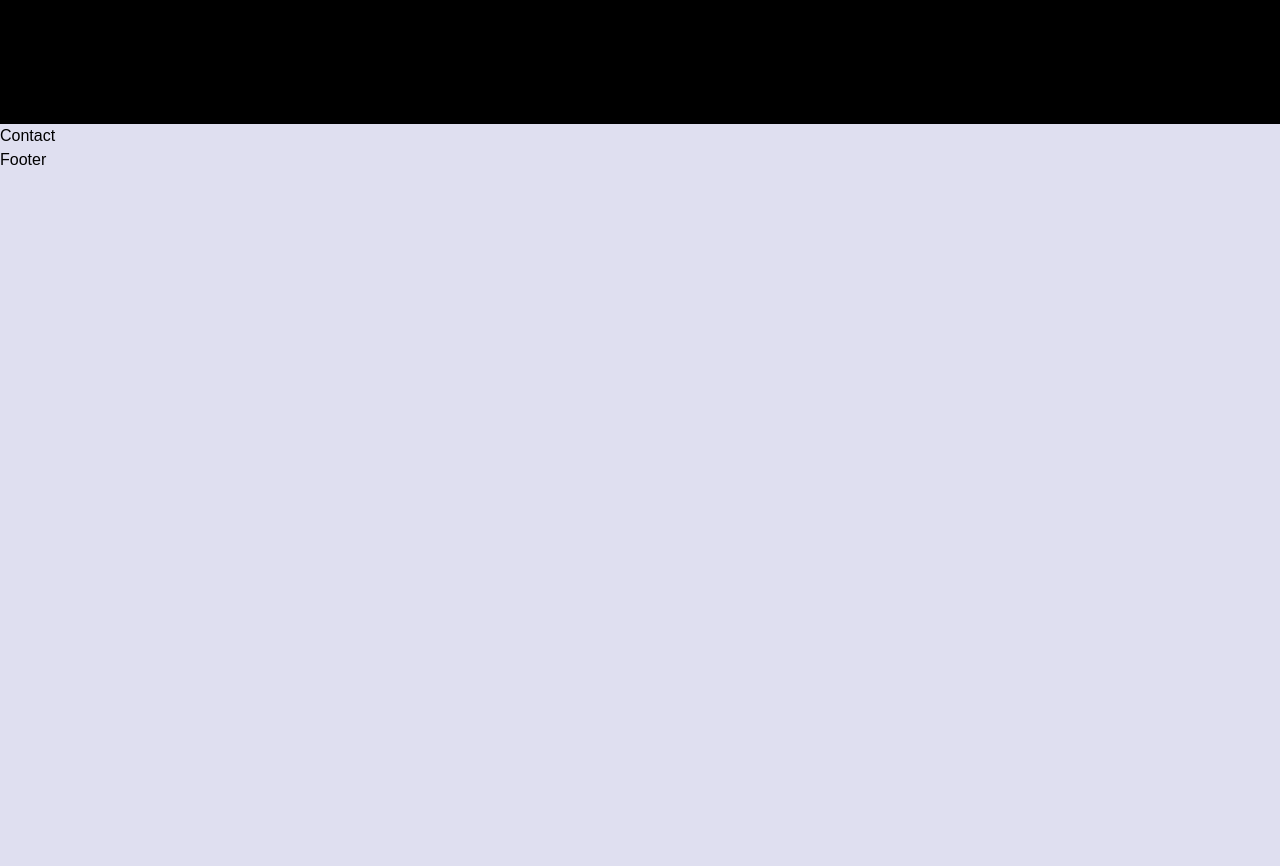
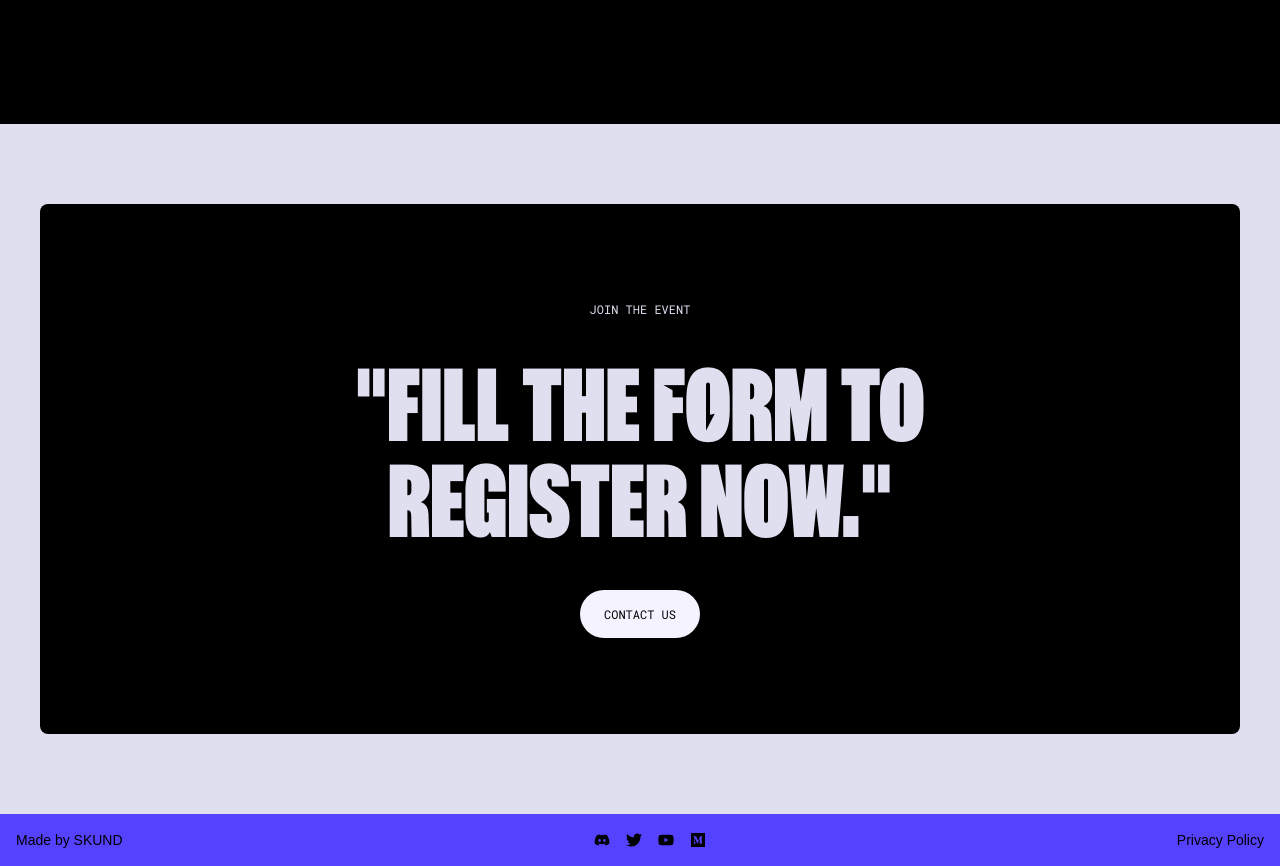
Before and after one commit to SkundKumar/codechef, a React (Vite) app: page / in a window 1280 px wide. Shown: the part 6200-7066 px from the top of the page. Before the commit the page ends 6372 px from the top, so only its background shows below. Built offline with nearby package versions, Linux system fonts and the light colour scheme; a web font is replaced by a local one.

Commit message:
final changes

```diff
--- a/src/components/Contact.jsx
+++ b/src/components/Contact.jsx
@@ -1,9 +1,29 @@
-import React from 'react'
+import AnimatedTitle from "./AnimatedTitle";
+import Button from "./Button";
+
 
 const Contact = () => {
   return (
-    <div>Contact</div>
-  )
-}
+    <div id="contact" className="my-20 min-h-96 w-screen  px-10">
 
-export default Contact
+      <div className="relative rounded-lg bg-black py-24 text-blue-50 sm:overflow-hidden">
+          <div className="flex flex-col items-center text-center">
+
+          <p className="mb-10 font-general text-[12px] uppercase">
+            Join The Event
+          </p>
+            <div className="container overflow-hidden ">
+
+
+         <h1 className="special-font !md:text-[10rem] w-full font-zentry !text-8xl !font-black !leading-[1]">"Fill the<b> Fo</b>rm to<br /> register now."</h1>
+
+         </div>
+
+          <Button title="contact us" containerClass="mt-10 cursor-pointer" />
+        </div>
+      </div>
+    </div>
+  );
+};
+
+export default Contact;
--- a/src/components/Footer.jsx
+++ b/src/components/Footer.jsx
@@ -1,9 +1,43 @@
-import React from 'react'
+import { FaDiscord, FaTwitter, FaYoutube, FaMedium } from "react-icons/fa";
+
+const socialLinks = [
+  { href: "https://discord.com", icon: <FaDiscord /> },
+  { href: "https://twitter.com", icon: <FaTwitter /> },
+  { href: "https://youtube.com", icon: <FaYoutube /> },
+  { href: "https://medium.com", icon: <FaMedium /> },
+];
 
 const Footer = () => {
   return (
-    <div>Footer</div>
-  )
-}
+    <footer className="w-screen bg-[#5542ff] py-4 text-black">
+      <div className="container mx-auto flex flex-col items-center justify-between gap-4 px-4 md:flex-row">
+        <p className="text-center text-sm font-light md:text-left">
+          Made by SKUND
+        </p>
 
-export default Footer
+        <div className="flex justify-center gap-4  md:justify-start">
+          {socialLinks.map((link, index) => (
+            <a
+              key={index}
+              href={link.href}
+              target="_blank"
+              rel="noopener noreferrer"
+              className="text-black transition-colors duration-500 ease-in-out hover:text-white"
+            >
+              {link.icon}
+            </a>
+          ))}
+        </div>
+
+        <a
+          href="#privacy-policy"
+          className="text-center text-sm font-light hover:underline md:text-right"
+        >
+          Privacy Policy
+        </a>
+      </div>
+    </footer>
+  );
+};
+
+export default Footer;
```
